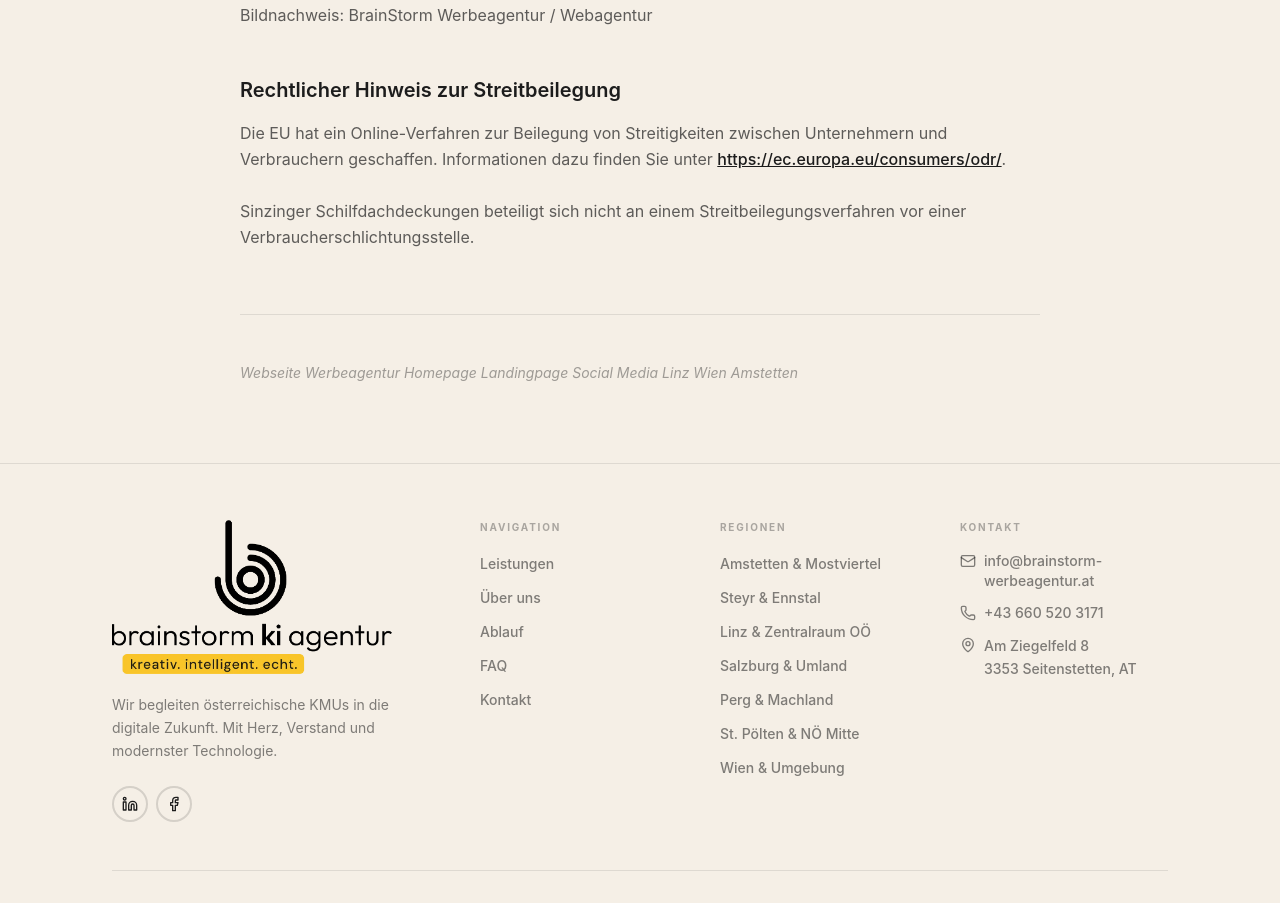
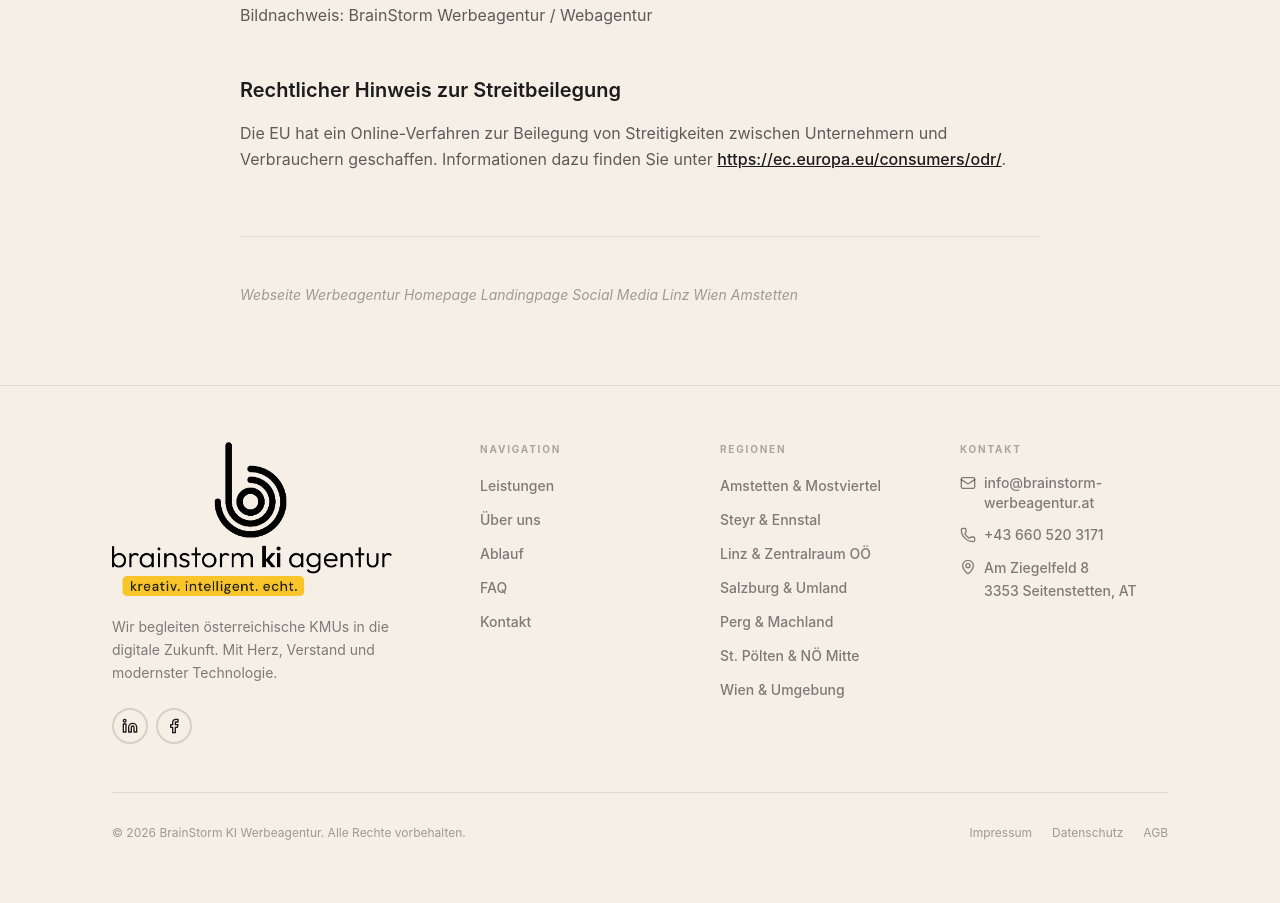
Before and after one commit to brainstormandi/brainstorm-ki-marketingagentur, a Next.js app: page /impressum in a window 1280 px wide. Shown: the part 1440-2343 px from the top of the page. Built offline with nearby package versions, Linux system fonts and the light colour scheme.

Commit message:
chore: remove dispute resolution sentence from Impressum

```diff
--- a/app/impressum/page.tsx
+++ b/app/impressum/page.tsx
@@ -87,8 +87,6 @@
                                 <h2 className="text-xl font-[var(--font-vollkorn)] font-semibold text-[#1C1C1C] mb-4">Rechtlicher Hinweis zur Streitbeilegung</h2>
                                 <p className="text-[#1C1C1C]/70 leading-relaxed">
                                     Die EU hat ein Online-Verfahren zur Beilegung von Streitigkeiten zwischen Unternehmern und Verbrauchern geschaffen. Informationen dazu finden Sie unter <a href="https://ec.europa.eu/consumers/odr/" target="_blank" rel="noopener noreferrer" className="text-[#1C1C1C] underline font-medium hover:text-[#1C1C1C]/80">https://ec.europa.eu/consumers/odr/</a>.
-                                    <br /><br />
-                                    Sinzinger Schilfdachdeckungen beteiligt sich nicht an einem Streitbeilegungsverfahren vor einer Verbraucherschlichtungsstelle.
                                 </p>
                             </div>
                         </section>
```
